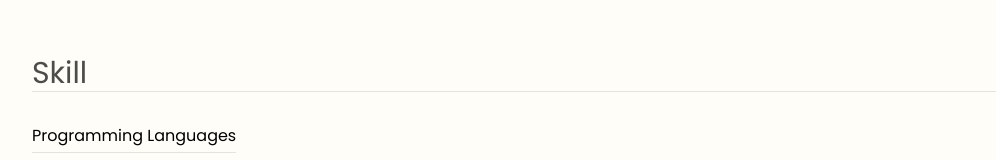
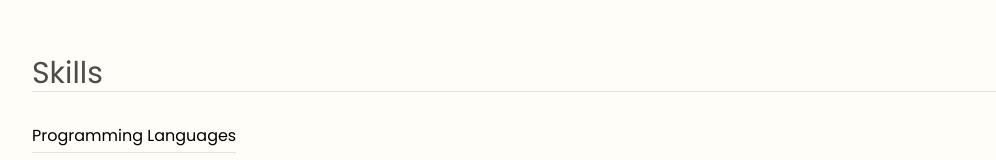
Before and after one commit to aaditya1404/personal-portfolio, a Next.js app: page / in a window 1280 px wide. Shown: the part 2213-2373 px from the top of the page, without its empty margins (96-1092 px from the left). Built offline with nearby package versions, Linux system fonts and the light colour scheme.

Commit message:
Some changes and bugs fixed

```diff
--- a/components/Skill.jsx
+++ b/components/Skill.jsx
@@ -79,7 +79,7 @@ const Skill = () => {
   return (
     <div id='skill' className='w-full min-h-screen flex items-center justify-center flex-col'>
       <ScrollReveal>
-        <p className='w-xs lg:w-5xl border-b border-black/10 text-black/70 text-3xl mb-8 mt-14 lg:mt-8'>Skill</p>
+        <p className='w-xs lg:w-5xl border-b border-black/10 text-black/70 text-3xl mb-8 mt-14 lg:mt-8'>Skills</p>
       </ScrollReveal>
 
       {/* Programming Languages */}
```
